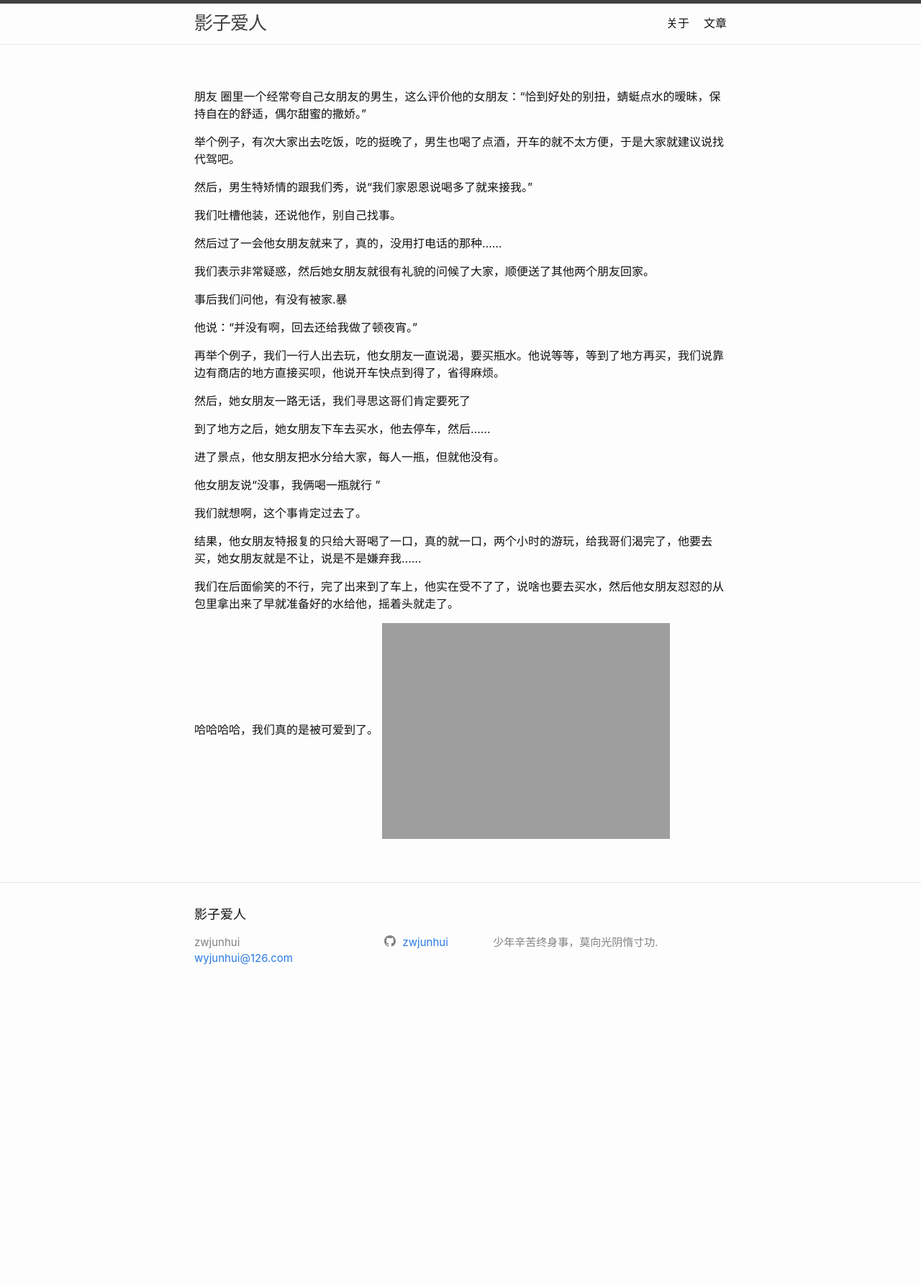
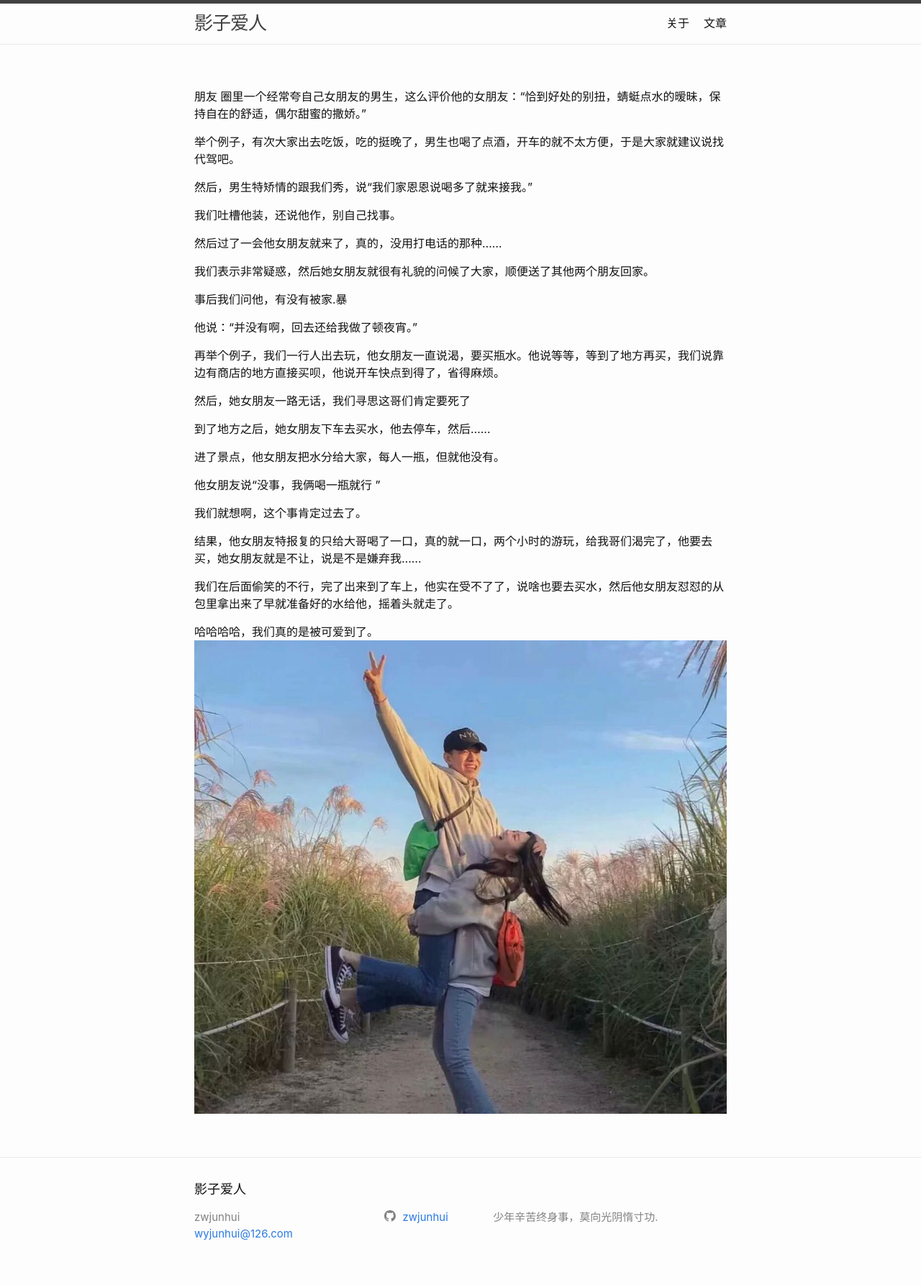
Before and after one commit to zwjunhui/personblog, a Jekyll site: the page built from index.md, in a window 1280 px wide. Shown: the whole page at 72% size. Built offline with Jekyll 4.4.1, drawn with Linux system fonts in a browser that asks for light colours; before the commit the page ends 1404 px from its top, so only the background shows below that.

Commit message:
Update index.md

```diff
--- a/index.md
+++ b/index.md
@@ -38,4 +38,4 @@ home-title: 文章
 我们在后面偷笑的不行，完了出来到了车上，他实在受不了了，说啥也要去买水，然后他女朋友怼怼的从包里拿出来了早就准备好的水给他，摇着头就走了。
 
 哈哈哈哈，我们真的是被可爱到了。
-![1]('/assets/logo.jpg')
+![1](/assets/logo.jpg)
```
